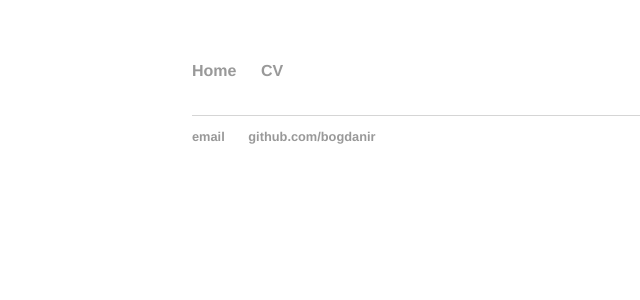
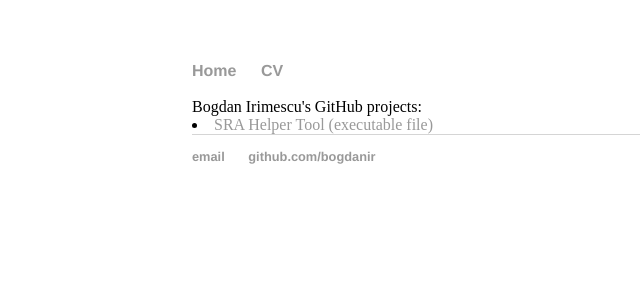
Before and after one commit to bogdanir/MDFextract, a Jekyll site: the page built from index.html, in a window 1280 px wide. Shown: the top 300 px of the page, without its empty margins (0-640 px from the left). Built offline with Jekyll 4.4.1, drawn with Linux system fonts in a browser that asks for light colours.

Commit message:
Update default.html

```diff
--- a/_layouts/default.html
+++ b/_layouts/default.html
@@ -16,8 +16,9 @@
 </ul>
     </nav>
 <div class="container">
+Bogdan Irimescu's GitHub projects:
 
-  {{ content }}
+  <li><a href="https://drive.google.com/file/d/1zA09q0NBZuadA9SGebUlwRq4ofRfTYRX/view?usp=sharing">SRA Helper Tool (executable file)</a></li>
 
 </div>
 
```
